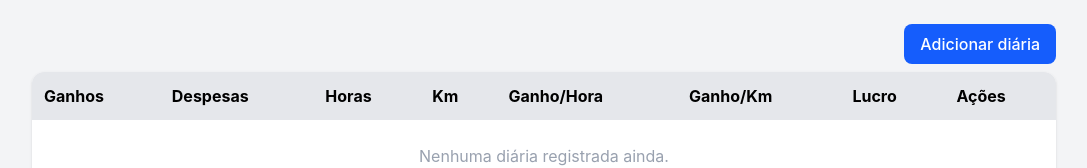
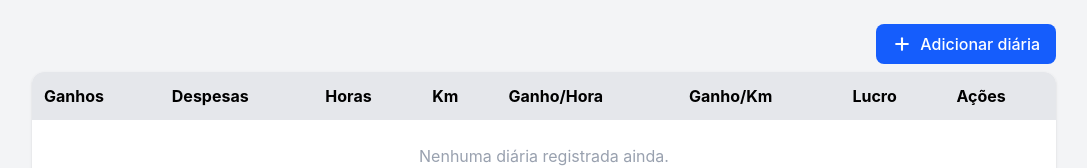
Before and after one commit to rodrigovalentimrs/driver-daily-dashboard, a React (Vite) app: page / in a window 1280 px wide. Shown: the top 168 px of the page, without its empty margins (96-1183 px from the left). Built offline with nearby package versions, Linux system fonts and the light colour scheme.

Commit message:
refactor: melhora variantes do botão e interface da diária

```diff
--- a/package.json
+++ b/package.json
@@ -11,9 +11,11 @@
   },
   "dependencies": {
     "@tailwindcss/vite": "^4.3.0",
+    "clsx": "^2.1.1",
     "lucide-react": "^1.17.0",
     "react": "^19.2.6",
     "react-dom": "^19.2.6",
+    "tailwind-merge": "^3.6.0",
     "tailwindcss": "^4.3.0"
   },
   "devDependencies": {
--- a/src/components/ui/Button.jsx
+++ b/src/components/ui/Button.jsx
@@ -1,29 +1,29 @@
+import { cn } from "./utils/cn";
+
+const variants = {
+  primary:
+    "bg-blue-600 hover:bg-blue-700 text-white",
+
+  secondary:
+    "bg-gray-200 hover:bg-gray-300 text-black",
+
+  danger:
+    "bg-red-600 hover:bg-red-700 text-white",
+};
+
 export function Button({
   children,
   variant = "primary",
+  className,
   ...props
 }) {
-  const variants = {
-    primary:
-      "bg-blue-600 hover:bg-blue-700 text-white",
-
-    danger:
-      "bg-red-600 hover:bg-red-700 text-white",
-
-    secondary:
-      "bg-gray-200 hover:bg-gray-300 text-gray-800",
-  };
-
   return (
     <button
-      className={`
-        px-4
-        py-2
-        rounded-lg
-        transition
-        font-medium
-        ${variants[variant]}
-      `}
+      className={cn(
+        "px-4 py-2 rounded-lg font-medium transition cursor-pointer",
+        variants[variant],
+        className
+      )}
       {...props}
     >
       {children}
--- /dev/null
+++ b/src/components/ui/utils/cn.js
@@ -0,0 +1,6 @@
+import { clsx } from "clsx";
+import { twMerge } from "tailwind-merge";
+
+export function cn(...inputs) {
+  return twMerge(clsx(inputs));
+}
--- a/src/pages/Daily/DailyPage.jsx
+++ b/src/pages/Daily/DailyPage.jsx
@@ -3,6 +3,7 @@ import { DailyForm } from "./components/DailyForm";
 import { DailyTable } from "./components/DailyTable";
 import { Modal } from "@/components/Modal";
 import { Button } from "@/components/ui/Button";
+import { Plus } from "lucide-react";
 
 export function DailyPage() {
   const {
@@ -15,7 +16,7 @@ export function DailyPage() {
     openModal,
     isModalOpen,
     closeModal,
-    error,
+    errors,
     editId,
   } = useDailyData();
 
@@ -23,13 +24,13 @@ export function DailyPage() {
     <main className="min-h-screen bg-gray-100 p-6">
       <div className="max-w-5xl mx-auto flex flex-col gap-2">
         <div className="flex justify-end">
-          <Button variant="primary" onClick={openModal}>
-            Adicionar diária
+          <Button onClick={openModal} className="flex items-center gap-2 px-4">
+            <Plus className="w-5 h-5 stroke-[2.5]"/>Adicionar diária
           </Button>
         </div>
         <Modal isOpen={isModalOpen} onClose={closeModal}>
           <DailyForm
-            error={error}
+            errors={errors}
             handleSubmit={handleSubmit}
             formData={formData}
             handleChange={handleChange}
--- a/src/pages/Daily/components/DailyForm.jsx
+++ b/src/pages/Daily/components/DailyForm.jsx
@@ -7,7 +7,7 @@ export function DailyForm({
   handleSubmit,
   handleChange,
   editId,
-  error,
+  errors,
   closeModal,
 }) {
   return (
@@ -38,8 +38,8 @@ export function DailyForm({
             value={formData.earnings}
             onChange={handleChange}
           />
-          {error.earnings && (
-            <p className="text-red-500 text-sm">{error.earnings}</p>
+          {errors.earnings && (
+            <p className="text-red-500 text-sm">{errors.earnings}</p>
           )}
         </div>
 
@@ -54,8 +54,8 @@ export function DailyForm({
             value={formData.expenses}
             onChange={handleChange}
           />
-          {error.expenses && (
-            <p className="text-red-500 text-sm">{error.expenses}</p>
+          {errors.expenses && (
+            <p className="text-red-500 text-sm">{errors.expenses}</p>
           )}
         </div>
 
@@ -70,8 +70,8 @@ export function DailyForm({
             value={formData.workedHours}
             onChange={handleChange}
           />
-          {error.workedHours && (
-            <p className="text-red-500 text-sm">{error.workedHours}</p>
+          {errors.workedHours && (
+            <p className="text-red-500 text-sm">{errors.workedHours}</p>
           )}
         </div>
 
@@ -86,8 +86,8 @@ export function DailyForm({
             value={formData.distanceKm}
             onChange={handleChange}
           />
-          {error.distanceKm && (
-            <p className="text-red-500 text-sm">{error.distanceKm}</p>
+          {errors.distanceKm && (
+            <p className="text-red-500 text-sm">{errors.distanceKm}</p>
           )}
         </div>
         <div className="flex justify-end gap-2">
--- a/src/pages/Daily/hooks/useDailyData.js
+++ b/src/pages/Daily/hooks/useDailyData.js
@@ -11,7 +11,7 @@ export function useDailyData() {
 
     const [list, setList] = useState([]);
     const [formData, setFormData] = useState(initialFormData)
-    const [error, setError] = useState({})
+    const [errors, setErrors] = useState({})
     const [editId, setEditId] = useState(null);
     const [isModalOpen, setIsModalOpen] = useState(false);
 
@@ -27,7 +27,7 @@ export function useDailyData() {
         setIsModalOpen(false);
         resetFormData();
         setEditId(null);
-        setError({});
+        setErrors({});
     }
     function handleChange(e) {
         const { name, value } = e.target;
@@ -41,13 +41,13 @@ export function useDailyData() {
     function handleSubmit(e) {
         e.preventDefault();
 
-        const errors = validateDailyForm(formData);
+        const errorMessage = validateDailyForm(formData);
 
-        if (Object.keys(errors).length > 0) {
-            setError(errors);
+        if (Object.keys(errorMessage).length > 0) {
+            setErrors(errors);
             return;
         }
-        setError({});
+        setErrors({});
 
         if (editId !== null) {
             updateData();
@@ -112,7 +112,7 @@ export function useDailyData() {
     return {
         list,
         formData,
-        error,
+        errors,
         editId,
         handleChange,
         handleSubmit,
--- a/src/pages/Daily/validators/validateDailyForm.js
+++ b/src/pages/Daily/validators/validateDailyForm.js
@@ -1,5 +1,5 @@
 export function validateDailyForm(formData) {
-  const errors = {};
+  const errorMessage = {};
 
   const earnings = Number(formData.earnings);
   const expenses = Number(formData.expenses);
@@ -8,39 +8,39 @@ export function validateDailyForm(formData) {
 
   // earnings
   if (formData.earnings === "") {
-    errors.earnings = "O campo ganhos é obrigatório";
+    errorMessage.earnings = "O campo ganhos é obrigatório";
   } else if (isNaN(earnings)) {
-    errors.earnings = "Digite um número válido";
+    errorMessage.earnings = "Digite um número válido";
   } else if (earnings <= 0) {
-    errors.earnings = "Valor deve ser maior que zero";
+    errorMessage.earnings = "Valor deve ser maior que zero";
   }
 
   // expenses
   if (formData.expenses === "") {
-    errors.expenses = "O campo despesas é obrigatório";
+    errorMessage.expenses = "O campo despesas é obrigatório";
   } else if (isNaN(expenses)) {
-    errors.expenses = "Digite um número válido";
+    errorMessage.expenses = "Digite um número válido";
   } else if (expenses < 0) {
-    errors.expenses = "Não pode ser negativo";
+    errorMessage.expenses = "Não pode ser negativo";
   }
 
   // workedHours
   if (formData.workedHours === "") {
-    errors.workedHours = "O campo horas é obrigatório";
+    errorMessage.workedHours = "O campo horas é obrigatório";
   } else if (isNaN(workedHours)) {
-    errors.workedHours = "Digite um número válido";
+    errorMessage.workedHours = "Digite um número válido";
   } else if (workedHours <= 0) {
-    errors.workedHours = "Deve ser maior que zero";
+    errorMessage.workedHours = "Deve ser maior que zero";
   }
 
   // distanceKm
   if (formData.distanceKm === "") {
-    errors.distanceKm = "O campo distância é obrigatório";
+    errorMessage.distanceKm = "O campo distância é obrigatório";
   } else if (isNaN(distanceKm)) {
-    errors.distanceKm = "Digite um número válido";
+    errorMessage.distanceKm = "Digite um número válido";
   } else if (distanceKm < 0) {
-    errors.distanceKm = "Não pode ser negativo";
+    errorMessage.distanceKm = "Não pode ser negativo";
   }
 
-  return errors;
+  return errorMessage;
 }
```
Also changed, not shown: 1 other file (tests, documents, lock files or other folders).
